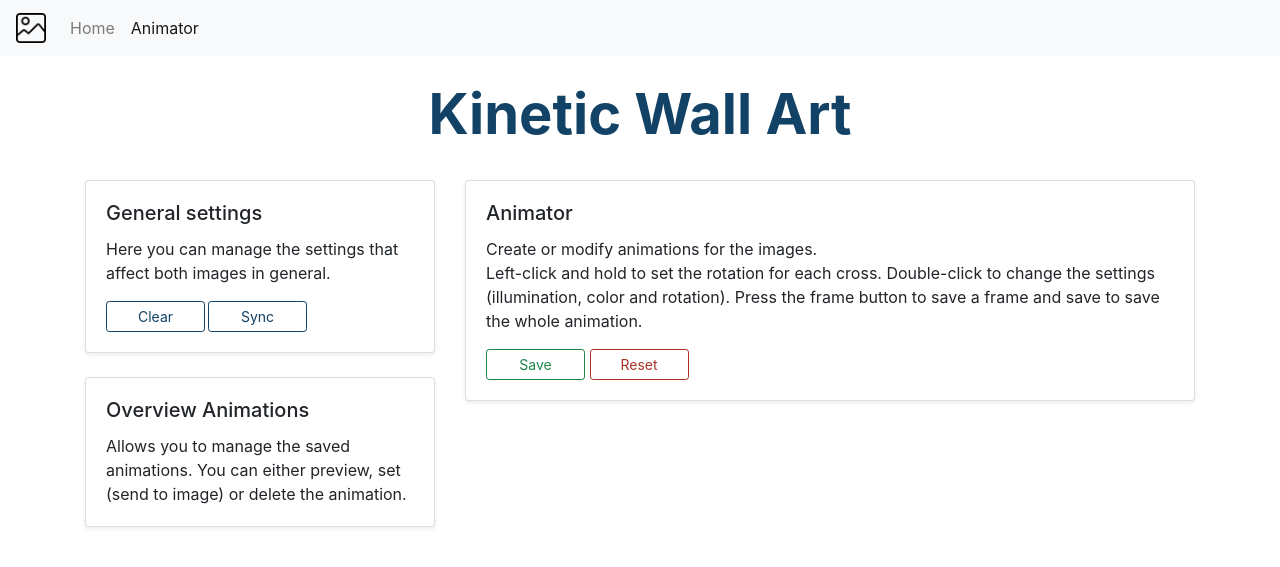
After one commit to s8juschu/KineticWallArt, a Django app: page /website/animator in a window 1280 px wide. The commit adds this page. Shown: the top 567 px of the page. Run offline with Django 3.2, Linux system fonts and the light colour scheme; some libraries are stand-ins or nearby versions.

Commit message:
Add edit previewed in creator, started template for animator

```diff
--- /dev/null
+++ b/kineticWallArt/templates/animator.html
@@ -0,0 +1,87 @@
+<!DOCTYPE html>
+<html lang="en">
+<head>
+    <meta charset="utf-8">
+    <meta content="width=device-width, initial-scale=1, shrink-to-fit=no" name="viewport">
+    <meta content="" name="description">
+    <meta content="" name="author">
+    <script src="https://code.jquery.com/jquery-3.5.1.min.js"></script>
+
+    {% load static %}
+    <link rel="icon" href="{% static 'img/favicon.png' %}">
+    <title>Kinetic Wall Art</title>
+
+    <!-- Bootstrap core CSS -->
+    <link href="{% static 'vendor/bootstrap/css/bootstrap.min.css' %}" rel="stylesheet">
+    <link href="{% static 'css/style.css' %}" rel="stylesheet">
+
+    <!-- Custom fonts for this template-->
+    <link href="{% static 'vendor/fontawesome-free/css/all.min.css' %}" rel="stylesheet" type="text/css">
+</head>
+<body>
+<!-- Page Content -->
+
+<!-- Navbar -->
+{% include "navbar.html" %}
+
+<div class="container">
+    <div class="row">
+        <div class="col-lg-12 text-center">
+            <h1 class="heading">Kinetic Wall Art</h1>
+        </div>
+    </div>
+</div>
+<br>
+
+<div class="album">
+    <div class="container">
+        <div class="row">
+            <div class="col-md-4">
+                <div class="card mb-4 shadow-sm">
+                    <div class="card-body">
+                        <h5 class="card-title">General settings</h5>
+                        <p class="card-text">Here you can manage the settings that affect both images in general.</p>
+                        <div class="align-items-center">
+                            <form method="post" action="{% url 'clear' %}" class="btn-margin">
+                                 {% csrf_token %}
+                                <button id="clear" class="btn-blue btn btn-sm">Clear</button>
+                            </form>
+                            <form method="post" action="{% url 'sync' %}" class="btn-margin">
+                                 {% csrf_token %}
+                                 <button id="sync" class="btn-blue btn btn-sm">Sync</button>
+                            </form>
+                        </div>
+                    </div>
+                </div>
+                <div class="card mb-4 shadow-sm">
+                    <div class="card-body">
+                        <h5 class="card-title">Overview Animations</h5>
+                        <p class="card-text">Allows you to manage the saved animations.
+                        You can either preview, set (send to image) or delete the animation.
+                        </p>
+                    </div>
+                </div>
+            </div>
+            <div class="col-md-8">
+                <div class="card mb-8 shadow-sm">
+                    <div class="card-body">
+                        <h5 class="card-title">Animator</h5>
+                        <p class="card-text">
+                            Create or modify animations for the images.
+                            <br>
+                            Left-click and hold to set the rotation for each cross. Double-click to change the settings (illumination, color and rotation).
+                            Press the frame button to save a frame and save to save the whole animation.
+                        </p>
+                        <div class="align-items-center">
+                            <button class="btn-green btn btn-sm" data-toggle="modal" data-target="#savePatternModal">Save</button>
+                            <button class="btn-red btn btn-sm" data-toggle="modal" data-target="#resetModal">Reset</button>
+                        </div>
+                    </div>
+                </div>
+            </div>
+        </div>
+    </div>
+</div>
+
+</body>
+</html>
--- a/kineticWallArt/templates/modal.html
+++ b/kineticWallArt/templates/modal.html
@@ -15,6 +15,7 @@
                                 <p>Arm 1:</p>
                                 {#https://github.com/fabiocaccamo/django-colorfield#}
                                 {#https://jscolor.com/#}
+                                {#https://jscolor.com/examples/#setting-color#}
                                 {# value="#FFFFFF00" #}
                             </div>
                             <div class="col-lg-8" id="div-picker1-{{ elem }}">
@@ -109,7 +110,8 @@
                 </div>
                 <div class="modal-footer">
                     <button type="button" class="btn btn-green btn-sm" name="{{elem}}" id="savemodal{{ elem }}" onclick="saveModal(this.name)">Save</button>
-                    <button type="button" class="btn btn-red btn-sm" name="{{ elem }}" data-dismiss="modal" id="cancelmodal{{ elem }}" >Close</button>
+                    <button type="button" class="btn-blue btn btn-sm" name="{{elem}}" id="resetmodal{{ elem }}" onclick="resetModal(this.name)">Reset</button>
+{#                    <button type="button" class="btn btn-red btn-sm" name="{{elem}}" data-dismiss="modal" id="cancelmodal{{ elem }}" >Close</button>#}
                 </div>
             </div>
         </div>
--- /dev/null
+++ b/kineticWallArt/templates/navbar.html
@@ -0,0 +1,16 @@
+{% load static %}
+<nav class="navbar navbar-expand-lg navbar-light bg-light">
+    <a class="navbar-brand" href="#">
+        <img src="{% static 'img/pictureicon.png' %}" width="30" height="30" class="d-inline-block align-top" alt="">
+    </a>
+    <div class="collapse navbar-collapse" id="navbarSupportedContent">
+        <ul class="navbar-nav mr-auto">
+            <li class="nav-item {% if request.path == '/website/index' %}active{% endif %}">
+                <a class="nav-link" href="index">Home </a>
+            </li>
+            <li class="nav-item {% if request.path == '/website/animator' %}active{% endif %}">
+                <a class="nav-link" href="animator">Animator</a>
+            </li>
+        </ul>
+    </div>
+</nav>
--- a/kineticWallArt/website/urls.py
+++ b/kineticWallArt/website/urls.py
@@ -5,6 +5,7 @@ from . import views
 urlpatterns = [
     path('', views.index, name='index'),
     path('index', views.index, name='index'),
+    path('animator', views.animator, name='animator'),
 
     path('clear', views.clear, name='clear'),
     path('sync', views.sync, name='sync'),
--- a/kineticWallArt/website/views.py
+++ b/kineticWallArt/website/views.py
@@ -30,8 +30,11 @@ def index(request):
             arraypattern[p.pk].append(crossdict)
     arraydict = dict(arraypattern)
     # print(arraydict)
-    return render(request, 'index.html', context={'elements': elements, 'patterns': patterns, 'array': arraydict})
+    return render(request, 'index.html', context={'elements': elements, 'patterns': patterns, 'array': arraydict, 'jsarray': json.dumps(arraydict), 'nbar': index})
 
+
+def animator(request):
+    return render(request, 'animator.html')
 
 def clear(request):
     if request.method == 'POST':
```
Also changed, not shown: kineticWallArt/static/js/btnScript.js (+13 -4 lines), kineticWallArt/templates/index.html (+38 -23 lines), kineticWallArt/website/models.py (+6 -2 lines), kineticWallArt/static/img/pictureicon.png (added), 1 other file.
